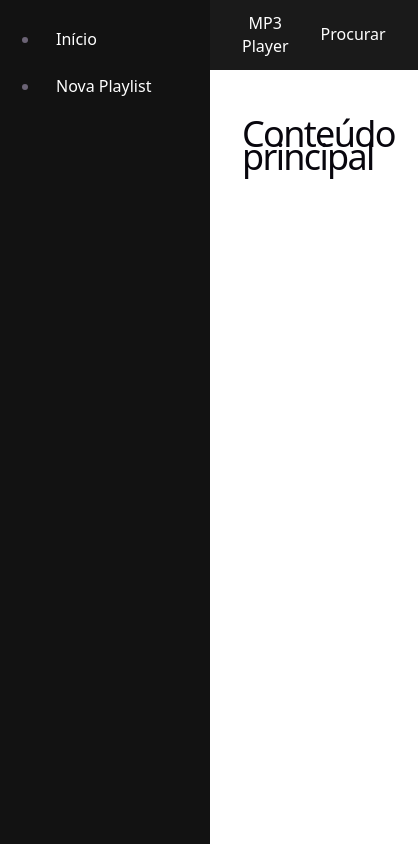
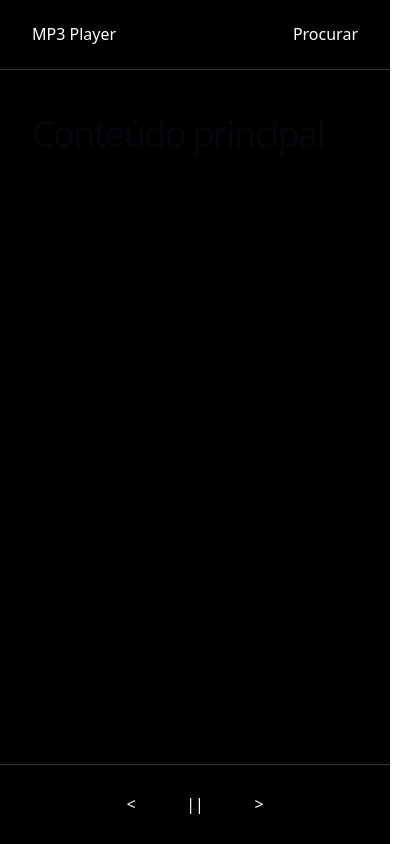
Before and after one commit to Luizoufelipe/atividade-somativa-devops, a React app in the folder frontend/: page / in a window 390 px wide. Shown: the whole page, 418 px wide, since content can reach past the window. Built offline with nearby package versions, Linux system fonts and the light colour scheme; the HTML template or start-up script is replaced by a standard one.

Commit message:
Organizando o grid da tela e responsividade
Foram adicionados botões de comando (ir pra música anterior, pausar, e avançar música). Ajustei o design da tela e ajustei a responsividade da tela quando ela é diminuída

```diff
--- a/frontend/src/App.css
+++ b/frontend/src/App.css
@@ -5,14 +5,39 @@
 main {
     display: grid;
     grid-template-columns: 210px 1fr;
-    grid-template-rows: 70px 1fr;
+    grid-template-rows: 70px 1fr 80px;
 
     grid-template-areas:
-        "aside header"
-        "aside content";
+        "header header"
+        "aside content"
+        "controls controls";
 
     min-height: 100vh;
     width: 100%;
+}
+
+@media (max-width: 600px) {
+    main {
+        grid-template-columns: 1fr;
+        grid-template-rows: 70px 1fr 80px;
+        grid-template-areas:
+            "header"
+            "content"
+            "controls";
+    }
+
+    .side-menu {
+        display: none;
+    }
+
+    .control-bar {
+        gap: 0.5rem;
+    }
+
+    .control-bar .menu-button {
+        min-width: 42px;
+        min-height: 42px;
+    }
 }
 
 button {
@@ -23,34 +48,79 @@ button {
     grid-area: content;
     padding: 2rem;
     overflow-y: auto;
+    background-color: black;
 }
 
 .menu-button {
     border: 0;
+    border-radius: 10px;
     background-color: transparent;
     cursor: pointer;
     color: white;
     padding: 0.75rem 1rem;
+    transition: background-color;
 }
 
 .menu-button:hover {
-    background-color: #2a2a2a;
+    background-color: rgba(128, 128, 128, 0.315);
     color: white;
+}
+
+.menu-button:focus-visible {
+    outline: 2px solid #8b5cf6;
+    outline-offset: 2px;
 }
 
 .header {
     grid-area: header;
-    height: 70px;
     padding: 1rem;
     display: flex;
     justify-content: space-between;
     align-items: center;
-    background-color: #1a1a1a;
+    border-bottom: 1px solid #333;
+    background-color: black;
 
 }
 
 .side-menu {
     grid-area: aside;
-    background-color: #121212;
-    height: 100%;
+    background-color: black;
+    border-right: 1px solid #333;
 }
+
+.side-menu ul {
+    list-style: none;
+    margin: 0;
+    padding: 1rem;
+    display: flex;
+    flex-direction: column;
+    gap: 0.5rem;
+}
+
+.side-menu li {
+    margin-bottom: 0.5rem;
+}
+
+.side-menu .menu-button {
+    width: 100%;
+    text-align: left;
+}
+
+.control-bar {
+    grid-area: controls;
+    width: 100%;
+    background-color: black;
+    display: flex;
+    align-items: center;
+    justify-content: center;
+    gap: 1rem;
+    padding: 1rem;
+    border-top: 1px solid #333;
+}
+
+.control-bar .menu-button {
+    min-width: 48px;
+    min-height: 48px;
+    border-radius: 25px;
+    padding: 0.5rem;
+}
--- a/frontend/src/App.jsx
+++ b/frontend/src/App.jsx
@@ -1,24 +1,17 @@
-import { Component } from 'react'
 import './App.css'
 import {
     Screen,
     Header,
     Button,
     SideMenu,
-    MainContent
+    MainContent,
+    ControlBar
  } from './components'
 
 
-class App extends Component {
-    constructor(props) {
-        super(props)
-
-
-    }
-
-    render() {
-        return(
-            <Screen>
+ function App() {
+    return (
+        <Screen>
 
                 <SideMenu>
                     <Button>Início</Button>
@@ -32,9 +25,14 @@ class App extends Component {
 
                 <MainContent/>
 
+                <ControlBar>
+                    <Button aria-label="Música anterior" className='control-button'>{'<'}</Button>
+                    <Button aria-label="Pausar" className='control-button'>||</Button>
+                    <Button aria-label="Próxima música" className='control-button'>{'>'}</Button>
+                </ControlBar>
+
             </Screen>
-        )
-    }
-}
+    )
+ }
 
 export default App
--- a/frontend/src/components/Button.jsx
+++ b/frontend/src/components/Button.jsx
@@ -1,6 +1,9 @@
-export function Button({ children }) {
+export function Button({ children, className='', ...props }) {
     return (
-        <button className="menu-button" type="button" >
+        <button className={`menu-button ${className}`}
+            type="button"
+            {...props}
+        >
             {children}
         </button>
     )
--- /dev/null
+++ b/frontend/src/components/ControlBar.jsx
@@ -0,0 +1,7 @@
+export function ControlBar({children}) {
+    return (
+        <footer className="control-bar" >
+            {children}
+        </footer>
+    )
+}
--- a/frontend/src/components/index.js
+++ b/frontend/src/components/index.js
@@ -3,3 +3,4 @@ export {Header} from './Header'
 export {Button} from './Button'
 export {SideMenu} from './SideMenu'
 export {MainContent} from './MainContent'
+export {ControlBar} from './ControlBar'
```
